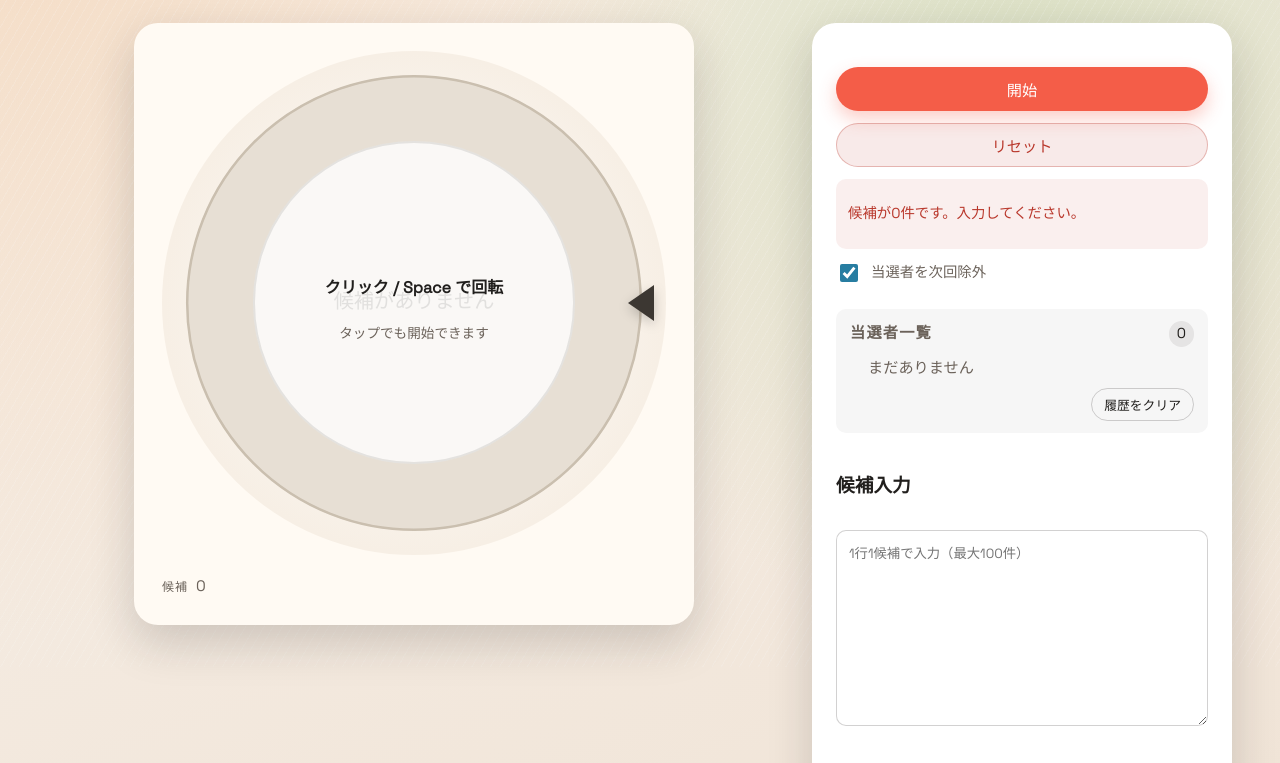
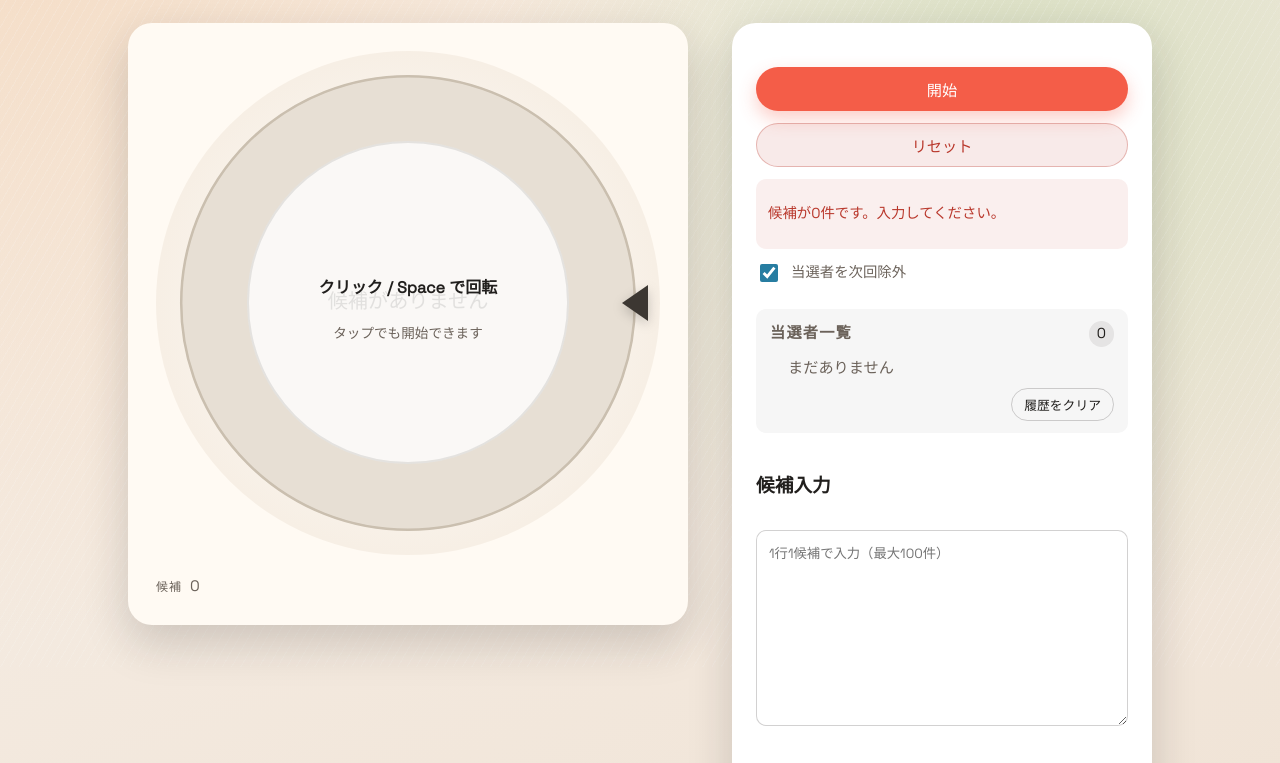
Before and after one commit to keita1992/web-roulette, a website built with Vite: page index.html in a window 1280 px wide. Shown: the part 133-896 px from the top of the page. Built offline with nearby package versions, Linux system fonts and the light colour scheme.

Commit message:
デザインを微調整

```diff
--- a/src/style.css
+++ b/src/style.css
@@ -78,7 +78,7 @@ body::before {
 
 .app-shell {
   min-height: 100vh;
-  padding: 32px 48px 48px;
+  padding: 32px 10vw 48px;
   display: flex;
   flex-direction: column;
   gap: 32px;
@@ -127,14 +127,16 @@ body::before {
 
 .app-main {
   display: grid;
-  grid-template-columns: minmax(0, 1.2fr) minmax(280px, 420px);
-  gap: 32px;
+  grid-template-columns: minmax(0, 560px) minmax(280px, 420px);
+  gap: clamp(28px, 5vw, 44px);
   align-items: start;
+  justify-content: start;
 }
 
 .wheel-panel {
   display: flex;
-  justify-content: center;
+  justify-content: flex-start;
+  align-items: flex-start;
 }
 
 .wheel-card {
@@ -246,7 +248,7 @@ body::before {
   gap: 20px;
   animation: floatUp 0.9s ease-out;
   width: min(420px, 100%);
-  justify-self: center;
+  justify-self: start;
 }
 
 .control-panel.is-collapsed > *:not(.panel-header) {
```
Also changed, not shown: README.md.
